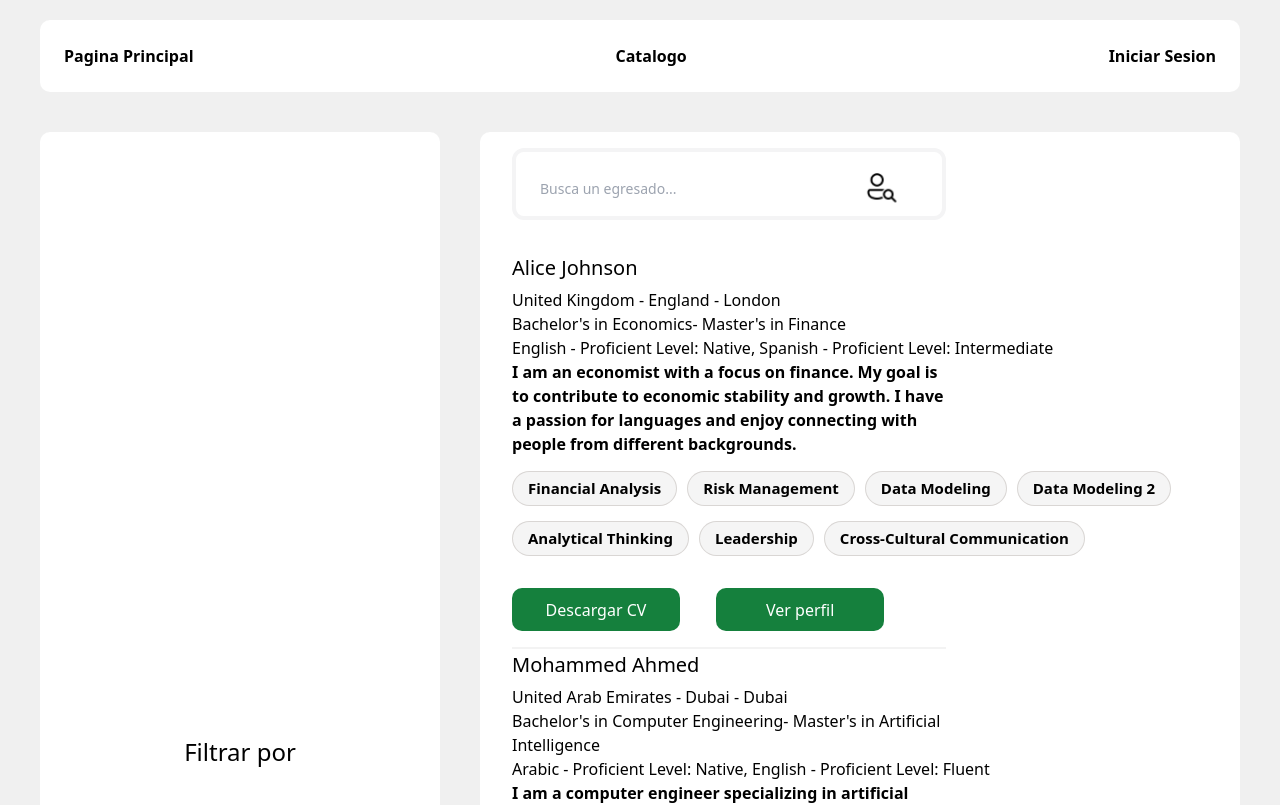
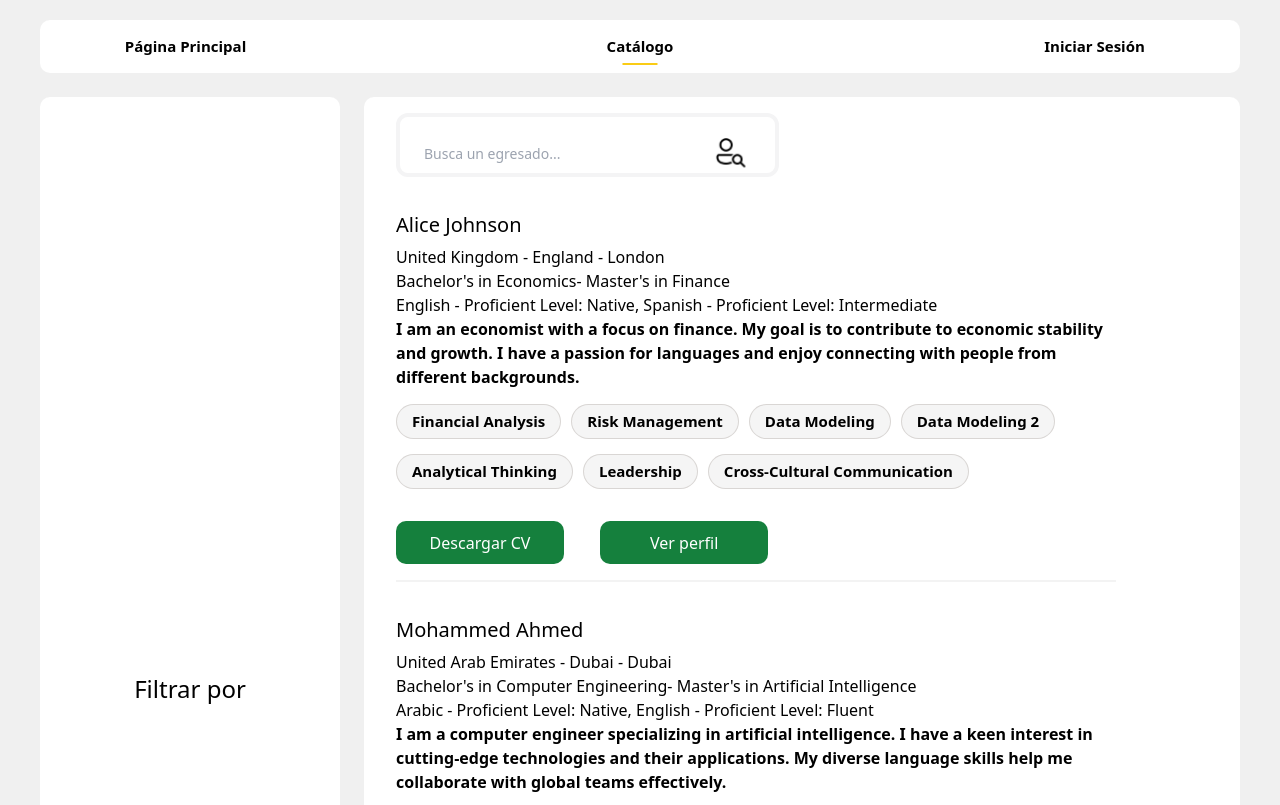
Before and after one commit to DaikoneKisu/uchamba-frontend, a SvelteKit app: page /catalogue in a window 1280 px wide. Shown: the top 805 px of the page. Built offline with nearby package versions, Linux system fonts and the light colour scheme.

Commit message:
fix: navigation bar and add yellow bars

```diff
--- /dev/null
+++ b/src/lib/components/navegation.svelte
@@ -0,0 +1,49 @@
+<script lang="ts">
+	import { onMount } from 'svelte'
+
+	let currentPath: string = window.location.pathname
+
+	onMount(() => {
+		window.addEventListener('popstate', () => {
+			currentPath = window.location.pathname
+		})
+	})
+</script>
+
+<header class="w-full">
+	<nav class="flex justify-between items-center bg-white p-2 rounded-[10px] mb-0">
+		<a
+			href="/prueba1"
+			class="relative w-[275px] h-[37px] text-center text-black text-[15px] font-bold font-['Source Sans Pro'] leading-[37.50px]"
+		>
+			Página Principal
+			{#if currentPath === '/prueba1'}
+				<div
+					class="w-[35.03px] h-[2px] bg-yellow-400 absolute bottom-0 left-[50%] transform -translate-x-1/2"
+				/>
+			{/if}
+		</a>
+		<a
+			href="/catalogue"
+			class="relative w-[275px] h-[37px] text-center text-black text-[15px] font-bold font-['Source Sans Pro'] leading-[37.50px]"
+		>
+			Catálogo
+			{#if currentPath === '/catalogue'}
+				<div
+					class="w-[35.03px] h-[2px] bg-yellow-400 absolute bottom-0 left-[50%] transform -translate-x-1/2"
+				/>
+			{/if}
+		</a>
+		<a
+			href="/prueba2"
+			class="relative w-[275px] h-[37px] text-center text-black text-[15px] font-bold font-['Source Sans Pro'] leading-[37.50px]"
+		>
+			Iniciar Sesión
+			{#if currentPath === '/prueba2'}
+				<div
+					class="w-[35.03px] h-[2px] bg-yellow-400 absolute bottom-0 left-[50%] transform -translate-x-1/2"
+				/>
+			{/if}
+		</a>
+	</nav>
+</header>
--- a/src/routes/catalogue/structure.svelte
+++ b/src/routes/catalogue/structure.svelte
@@ -5,22 +5,17 @@
 	import DownloadCv from '$lib/components/buttons/DownloadCV.svelte'
 	import ViewProfile from '$lib/components/buttons/ViewProfile.svelte'
 	import type { graduatedInfo } from '$lib/types/graduated-info.type'
+	import Navegation from '$lib/components/navegation.svelte'
 	export let business: graduatedInfo[]
 
 </script>
 
-<main class="flex flex-col gap-10 min-h-screen p-10 pt-5 bg-[#f0f0f0]">
-	<header class="w-full">
-		<nav class="flex justify-between items-center bg-white p-6 rounded-[10px] mb-0">
-			<a href="/" class="font-bold">Pagina Principal</a>
-			<a href="/" class="font-bold">Catalogo</a>
-			<a href="/" class="font-bold">Iniciar Sesion</a>
-		</nav>
-	</header>
+<main class="flex flex-col gap-6 min-h-screen p-10 pt-5 bg-[#f0f0f0]">
+	<Navegation/>
 
-	<div class="flex flex-col gap-10 flex-grow md:flex-row">
+	<div class="flex flex-col gap-6 flex-grow md:flex-row">
 		<div
-			class="flex flex-col gap-12 justify-center items-start flex-grow w-full max-w-[400px] mt-0"
+			class="flex flex-col gap-12 justify-center items-start flex-grow w-full max-w-[300px] mt-0"
 		>
 			<section
 				class="flex flex-col gap-7 justify-center items-center bg-white w-full pb-12 rounded-[10px] flex-grow"
@@ -36,7 +31,7 @@
 		<section class="w-full flex flex-row items-start bg-white rounded-[10px]">
 			<div class="flex flex-col mt-4 ml-8">
 				<div
-					class="flex items-start border-4 border-zinc-100 rounded-xl bg-brand-white pr-4 pl-4 pt-4 pb-2"
+					class="flex items-start border-4 border-zinc-100 rounded-xl bg-brand-white pr-0 pl-4 pt-4 pb-2 w-[383px] h-16"
 				>
 					<div class="flex flex-col p-2 w-full">
 						<div class="relative">
@@ -56,7 +51,7 @@
 				<div class="mt-8">
 					<ul>
 						{#each business as busines}
-							<div class="max-w-[434px]">
+							<div class="w-[720px]">
 								<h3 class="w-[434px] h-5 text-black text-xl font-medium leading-relaxed">
 									{busines.name}
 								</h3>
@@ -107,6 +102,7 @@
 								<DownloadCv />
 								<ViewProfile />
 								<div class="border-t-2 border-[#f3f3f3] mt-4" />
+								<div class="mt-8 ml-0" />
 							</div>
 						{/each}
 					</ul>
--- /dev/null
+++ b/src/routes/prueba1/+page.svelte
@@ -0,0 +1,5 @@
+<script lang="ts">
+	import Paginaprincipal from './paginaprincipal.svelte'
+</script>
+
+<Paginaprincipal />
--- /dev/null
+++ b/src/routes/prueba1/paginaprincipal.svelte
@@ -0,0 +1,7 @@
+<script lang="ts">
+	import Navegation from '$lib/components/navegation.svelte'
+</script>
+
+<main class="flex flex-col gap-10 min-h-screen p-10 pt-5 bg-[#f0f0f0]">
+	<Navegation />
+</main>
--- /dev/null
+++ b/src/routes/prueba2/+page.svelte
@@ -0,0 +1,5 @@
+<script lang="ts">
+	import Iniciarsesion from './iniciarsesion.svelte'
+</script>
+
+<Iniciarsesion />
--- /dev/null
+++ b/src/routes/prueba2/iniciarsesion.svelte
@@ -0,0 +1,7 @@
+<script lang="ts">
+	import Navegation from '$lib/components/navegation.svelte'
+</script>
+
+<main class="flex flex-col gap-10 min-h-screen p-10 pt-5 bg-[#f0f0f0]">
+	<Navegation />
+</main>
```
